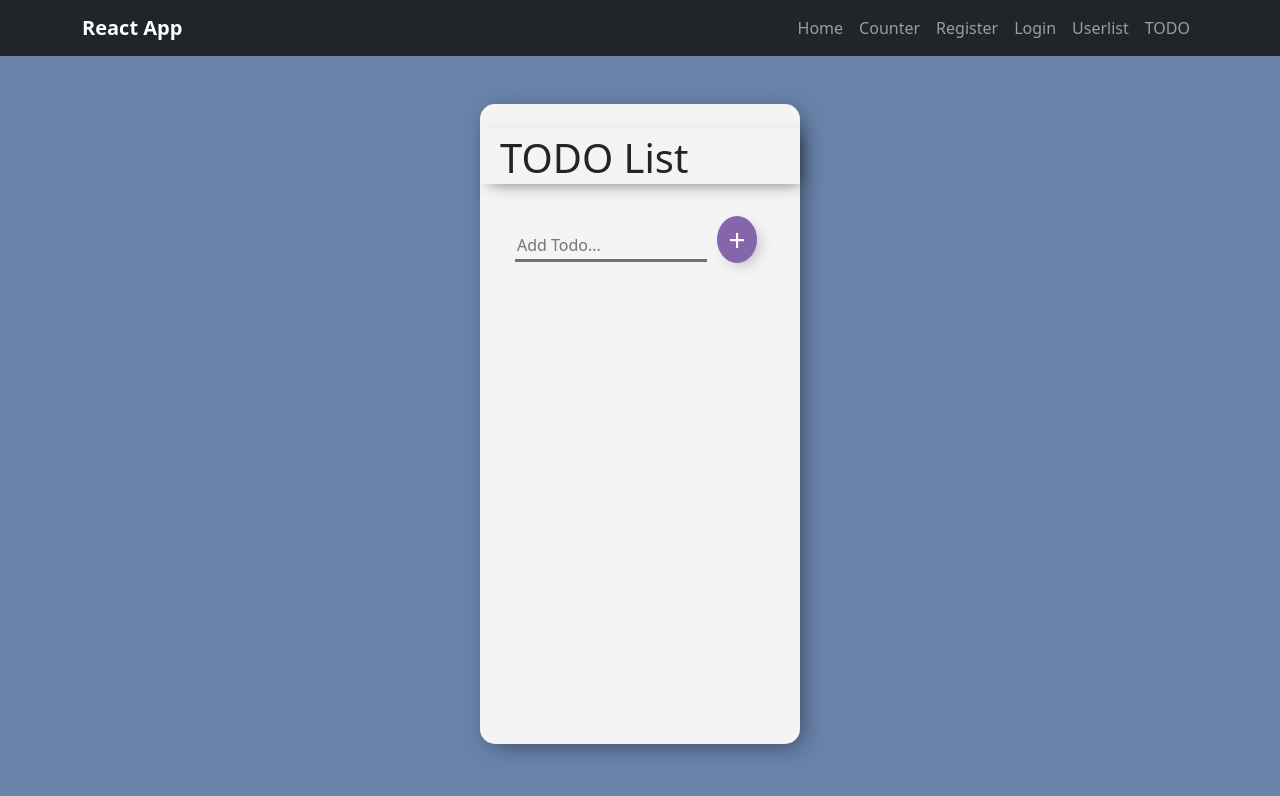
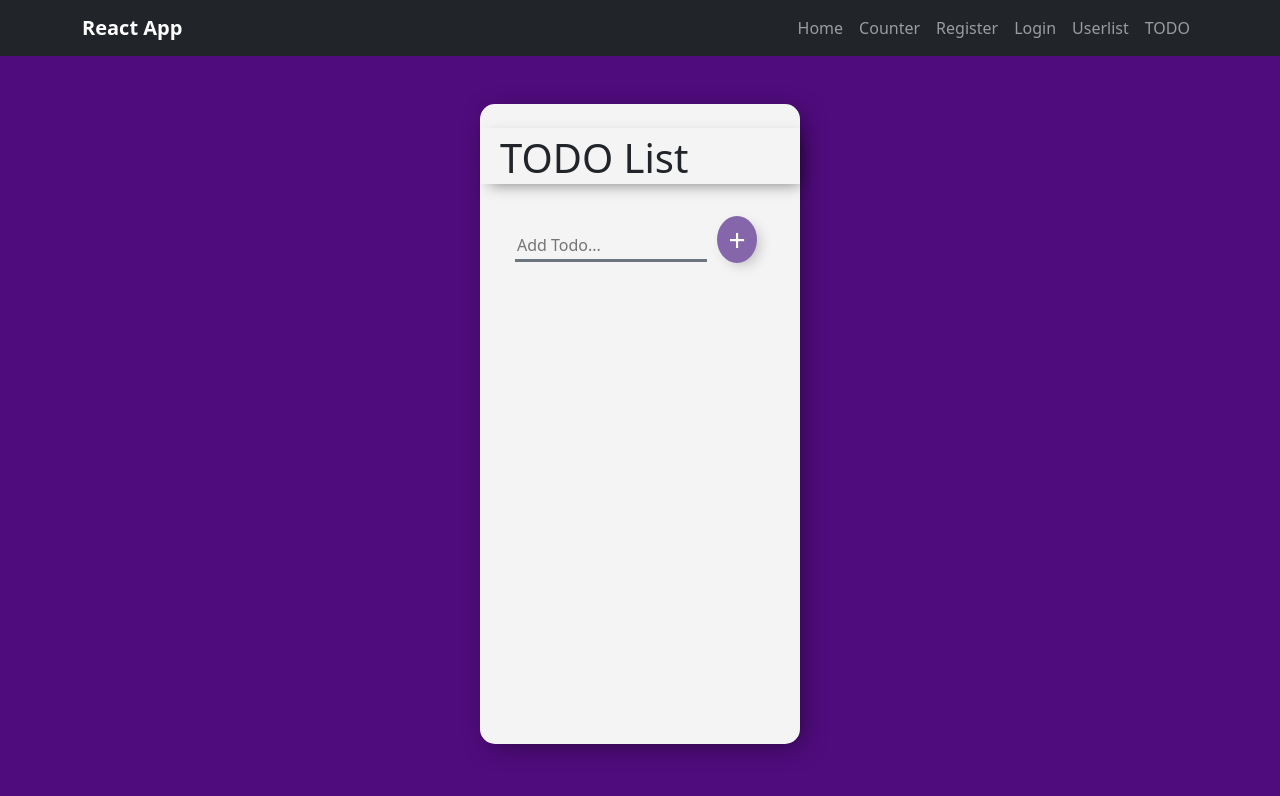
Before and after one commit to Asadawn/ReactProject, a React (Create React App) app: page /Todo in a window 1280 px wide. Shown: the top 796 px of the page. Built offline with nearby package versions, Linux system fonts and the light colour scheme.

Commit message:
some css changing

```diff
--- a/src/Components/todo.css
+++ b/src/Components/todo.css
@@ -1,7 +1,7 @@
 .main_div{
     width: 100%;
     height: 100vh;
-    background-color: #6983aa;
+    background-color: #4f0c7c;
     display: flex;
     flex-direction: row;
     justify-content: center;
@@ -86,6 +86,7 @@
     border-radius: 50%;
     margin: 0 15px 0 35px;
     color: aliceblue;
+    cursor: pointer;
     box-shadow:  5px 5px 15px -5px rgba(0,0,0,0.3)
 }
 .todo_style .fa-times:hover{
```
